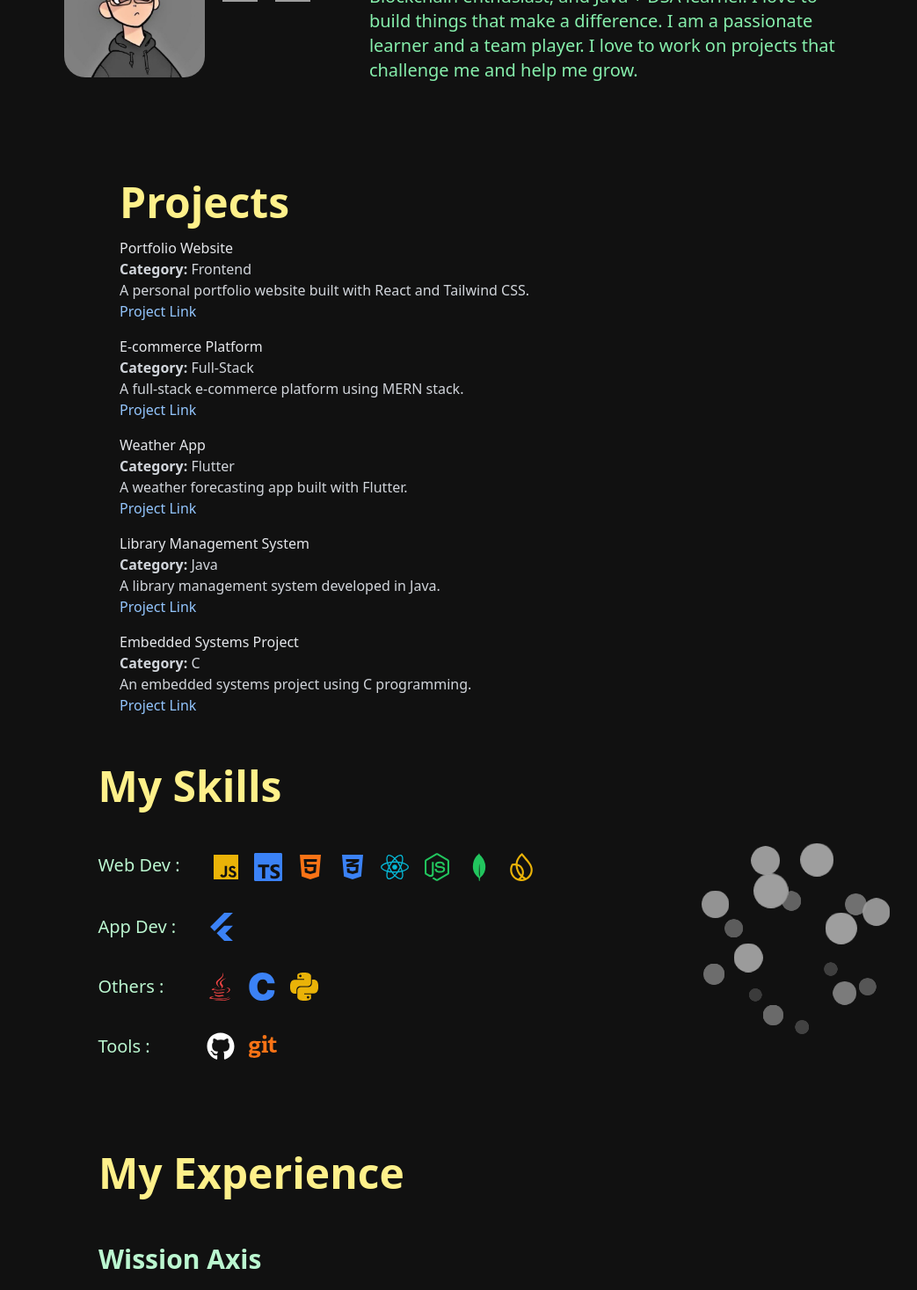
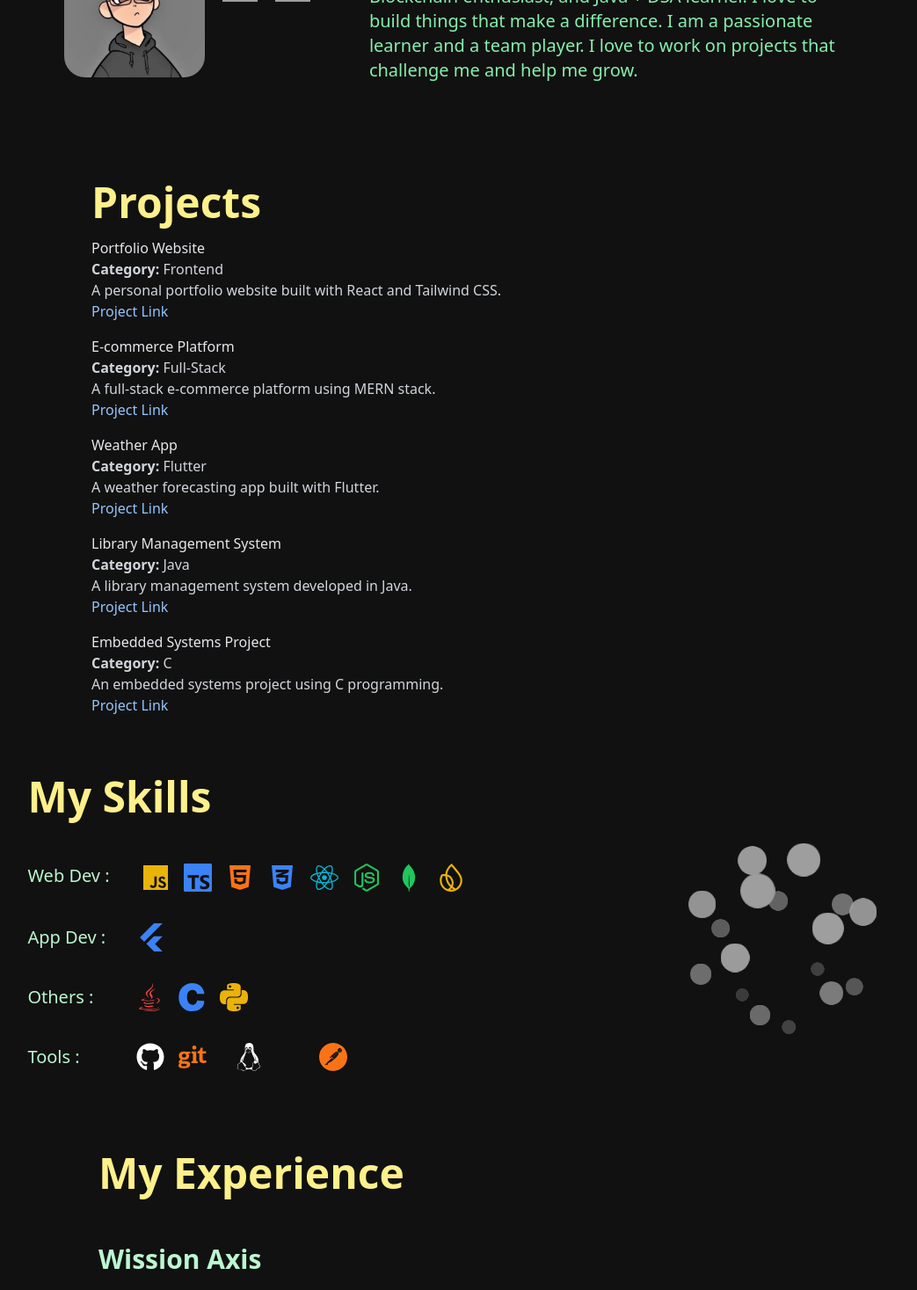
Before and after one commit to abdulfarhath/abdulfarhath.github.io, a React (Vite) app: page / in a window 1280 px wide. Shown: the part 520-1987 px from the top of the page at 88% size, without its empty margins (120-1163 px from the left). Built offline with nearby package versions, Linux system fonts and the light colour scheme; grey boxes are pictures that could not be loaded.

Commit message:
alignment

```diff
--- a/src/routes/ProjectsRoute.tsx
+++ b/src/routes/ProjectsRoute.tsx
@@ -10,8 +10,8 @@ export default function ProjectsRoute() {
     ];
 
     return (
-        <div id='projects' className="container flex flex-col justify-center items-center mt-20">
-            <div className='w-[60%]' >
+        <div id='projects' className="w-full flex flex-col justify-center items-center mt-20">
+            <div className='w-[65%]' >
                 <h1 className="text-yellow-200 text-5xl font-bold mb-4">Projects</h1>
                 <ul>
                     {projects.map((project, index) => (
--- a/src/routes/SkillsRoute.tsx
+++ b/src/routes/SkillsRoute.tsx
@@ -1,5 +1,5 @@
-import { FaJs, FaHtml5, FaCss3Alt, FaReact, FaNodeJs, FaGithub, FaGit } from 'react-icons/fa';
-import { SiTypescript, SiMongodb, SiFirebase, SiFlutter, SiPython, SiC } from 'react-icons/si';
+import { FaJs, FaHtml5, FaCss3Alt, FaReact, FaNodeJs, FaGithub, FaGit, FaLinux } from 'react-icons/fa';
+import { SiTypescript, SiMongodb, SiFirebase, SiFlutter, SiPython, SiC, SiPostman } from 'react-icons/si';
 import { FaJava } from 'react-icons/fa';
 // import { IconCloud } from '../components/SkillsGlobe';
 // import { IconCloud } from '@/components/magicui/icon-cloud';
@@ -8,8 +8,8 @@ import { SkillsGlobe } from '@/components/SkillsGlobe';
 export default function SkillsRoute() {
     return (
         <>
-            <div className="w-full container flex flex-row justify-center">
-                <div className='w-[60%] flex flex-row justify-center gap-20'>
+            <div className="w-full flex flex-row justify-center items-center gap-40">
+                <div className='left flex flex-row justify-center gap-20'>
                     <div id="skills" className=" bg-[#111111] flex flex-col p-10 gap-9">
                         <h1 className="text-5xl font-bold mb-4 text-yellow-200">My Skills</h1>
 
@@ -90,12 +90,19 @@ export default function SkillsRoute() {
                                     <FaGit className="w-8 h-8 text-orange-500 hover:scale-125 transition-transform duration-200" />
                                     <span className="absolute bottom-10 left-1/2 transform -translate-x-1/2 bg-gray-800 text-white text-xs rounded-md px-2 py-1 opacity-0 group-hover:opacity-100 transition-opacity duration-200">Git</span>
                                 </div>
+                                <div className="group relative"></div>
+                                <FaLinux className="w-8 h-8 text-white hover:scale-125 transition-transform duration-200" />
+                                <span className="absolute bottom-10 left-1/2 transform -translate-x-1/2 bg-gray-800 text-white text-xs rounded-md px-2 py-1 opacity-0 group-hover:opacity-100 transition-opacity duration-200">Linux</span>
+                            </div>
+                            <div className="group relative">
+                                <SiPostman className="w-8 h-8 text-orange-500 hover:scale-125 transition-transform duration-200" />
+                                <span className="absolute bottom-10 left-1/2 transform -translate-x-1/2 bg-gray-800 text-white text-xs rounded-md px-2 py-1 opacity-0 group-hover:opacity-100 transition-opacity duration-200">Postman</span>
                             </div>
                         </div>
                     </div>
                 </div>
+
                 <div className="right w-80 mt-10">
-                    {/* <IconCloud iconSlugs={[]}></IconCloud> */}
                     <SkillsGlobe></SkillsGlobe>
                 </div>
             </div>
```
